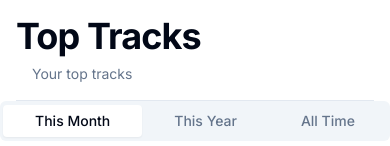
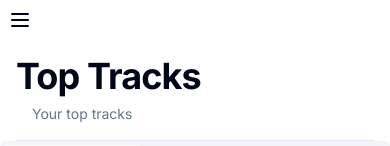
Before and after one commit to Exploser/TunaTunes, a Next.js app: page /tracks in a window 390 px wide. Shown: the top 146 px of the page. Built offline with nearby package versions, Linux system fonts and the light colour scheme; no server answers.

Commit message:
Add sidebar for mobile screens

```diff
--- a/app/(routes)/layout.tsx
+++ b/app/(routes)/layout.tsx
@@ -1,3 +1,4 @@
+import MobileSidebar from "@/components/mobile-sidebar";
 import Sidebar from "@/components/sidebar";
 import { VolumeProvider } from "@/context/VolumeContext";
 import { ReactNode } from "react";
@@ -15,7 +16,10 @@ const DashboardLayout = async ({
             </div>
             <main className="md:pl-72">
                 <VolumeProvider>
-                {children}
+                    <div className="md:hidden sm:sticky top-0 left-0">
+                        <MobileSidebar />
+                    </div>
+                        {children}
                 </VolumeProvider>
             </main>
         </div>
```
